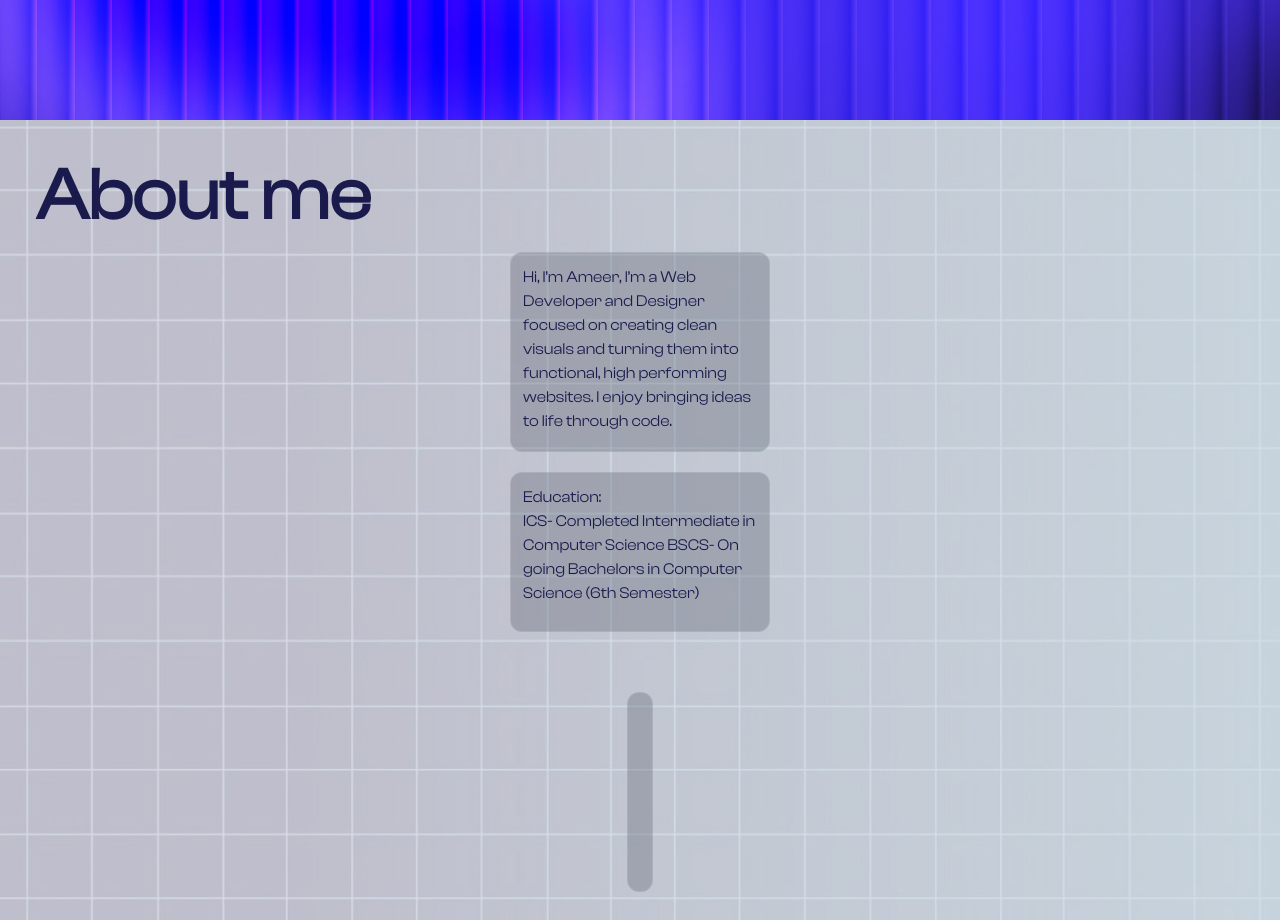
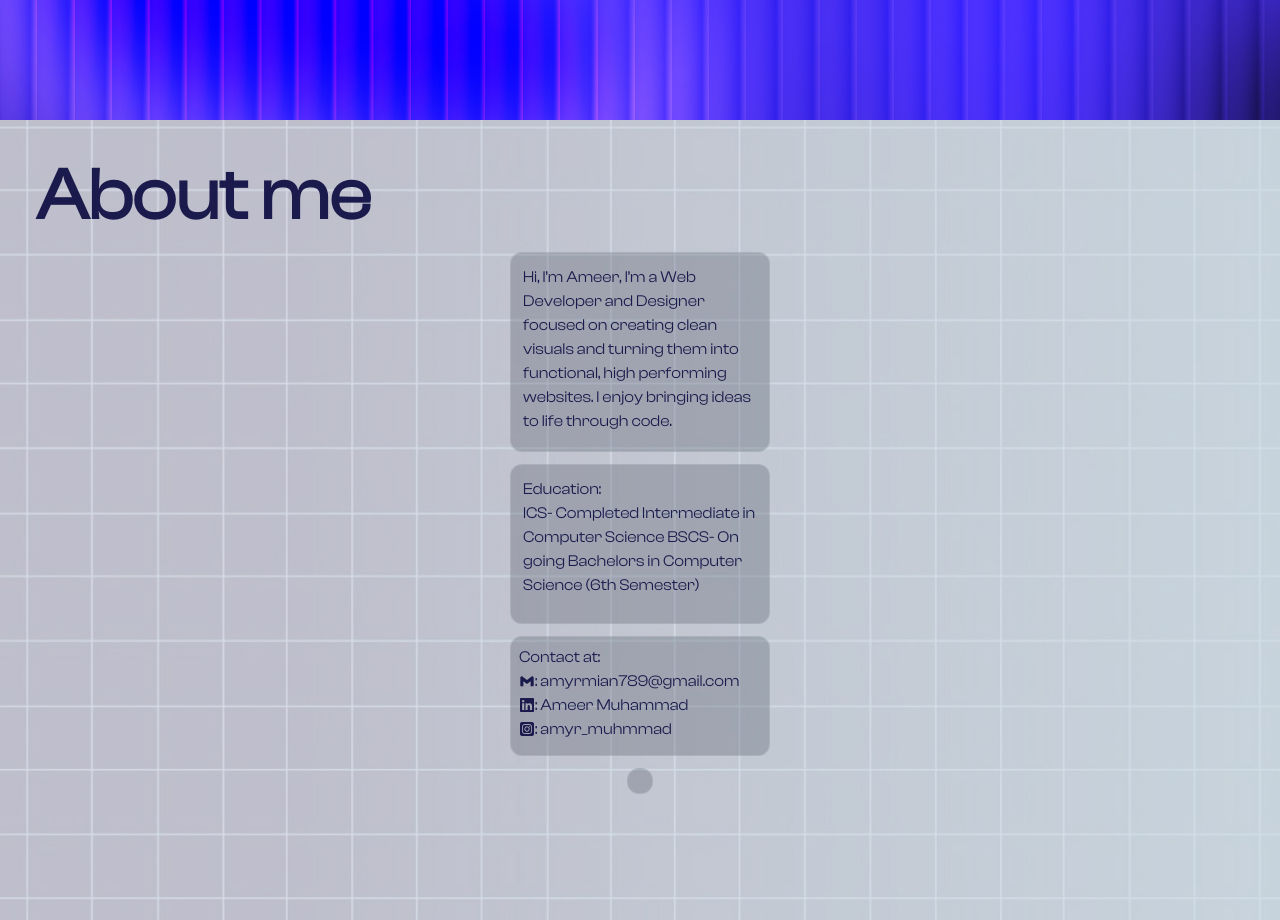
Before and after one commit to amyr-muhammad/ameer-portfolio, a React (Vite) app: page / in a window 1280 px wide. Shown: the part 680-1600 px from the top of the page. Built offline with nearby package versions, Linux system fonts and the light colour scheme.

Commit message:
new changes

```diff
--- a/package.json
+++ b/package.json
@@ -12,7 +12,8 @@
   "dependencies": {
     "@tailwindcss/vite": "^4.3.0",
     "react": "^19.2.5",
-    "react-dom": "^19.2.5"
+    "react-dom": "^19.2.5",
+    "react-icons": "^5.6.0"
   },
   "devDependencies": {
     "@eslint/js": "^10.0.1",
--- a/src/components/about/About.jsx
+++ b/src/components/about/About.jsx
@@ -7,15 +7,16 @@ import { BiLogoGmail } from "react-icons/bi";
 function About() {
     return (
         <>
-            <div className="relative w-full h-screen bg-[url('/src/assets/images/checkbackground.jpg')] bg-no-repeat bg-cover overflow-hidden">
+            <div className="relative w-full min-h-screen bg-[url('/src/assets/images/checkbackground.jpg')] bg-no-repeat bg-cover">
 
                 <h2 className="text-[#1a1a4c] font-[1000] text-3xl ps-3 pt-4
                                 sm:text-5xl sm:ps-5 sm:pt-6
                                 md:text-7xl md:ps-7 md:pt-8
                                 lg:text lg:ps-9 lg:pt-10">
                     About me
+
                 </h2>
-                <div className="grid grid-rows-3 grid-cols-1 gap-5 p-5 justify-items-center align-bottom">
+                <div className="grid grid-rows-max grid-cols-1 gap-3 p-5 justify-items-center ">
                     <GlassCard size="large">Hi, I’m Ameer,
                         I’m a Web Developer and Designer focused on creating clean visuals and turning them into functional, high performing websites. I enjoy bringing ideas to life through code.</GlassCard>
                     <GlassCard size="medium">
@@ -23,9 +24,13 @@ function About() {
                         ICS- Completed Intermediate in Computer
                         Science BSCS- On going Bachelors  in Computer Science (6th Semester)
                     </GlassCard>
-                    <GlassCard>
-
+                    <GlassCard size="small">
+                        Contact at:
+                        <a href="" className="flex justify-start items-center text-#1a1a4c"><BiLogoGmail />: amyrmian789@gmail.com</a>
+                        <a href="" className="flex justify-start items-center text-[#1a1a4c]"><FaLinkedin />: Ameer Muhammad</a>
+                        <a href="" className="flex justify-start items-center text-[#1a1a4c]">< FaSquareInstagram />: amyr_muhmmad</a>
                     </GlassCard>
+                    <GlassCard></GlassCard>
 
                     <img
                         src="./src/assets/images/Character.png"
--- a/src/components/about/Glasscard.jsx
+++ b/src/components/about/Glasscard.jsx
@@ -6,14 +6,7 @@ function GlassCard({ children, size }) {
         large: "w-65 h-50"
     }
     return (
-        <div className={`backdrop-blur-[0.5px]
-        backdrop-saturate-162
-        bg-[rgba(100,100,100,0.35)]
-        rounded-xl border
-        border-[rgba(255,255,255,0.125)]
-        text-[#1a1a4c]
-        ${sizes[size]}
-        p-3`}>
+        <div className={`backdrop-blur-[0.5px] backdrop-saturate-162 bg-[rgba(100,100,100,0.35)] rounded-xl border border-[rgba(255,255,255,0.125)] text-[#1a1a4c] ${sizes[size]} ${size === 'small' ? 'p-2' : 'p-3'}`}>
             {children}
         </div>
     );
```
Also changed, not shown: 1 other file (tests, documents, lock files or other folders).
